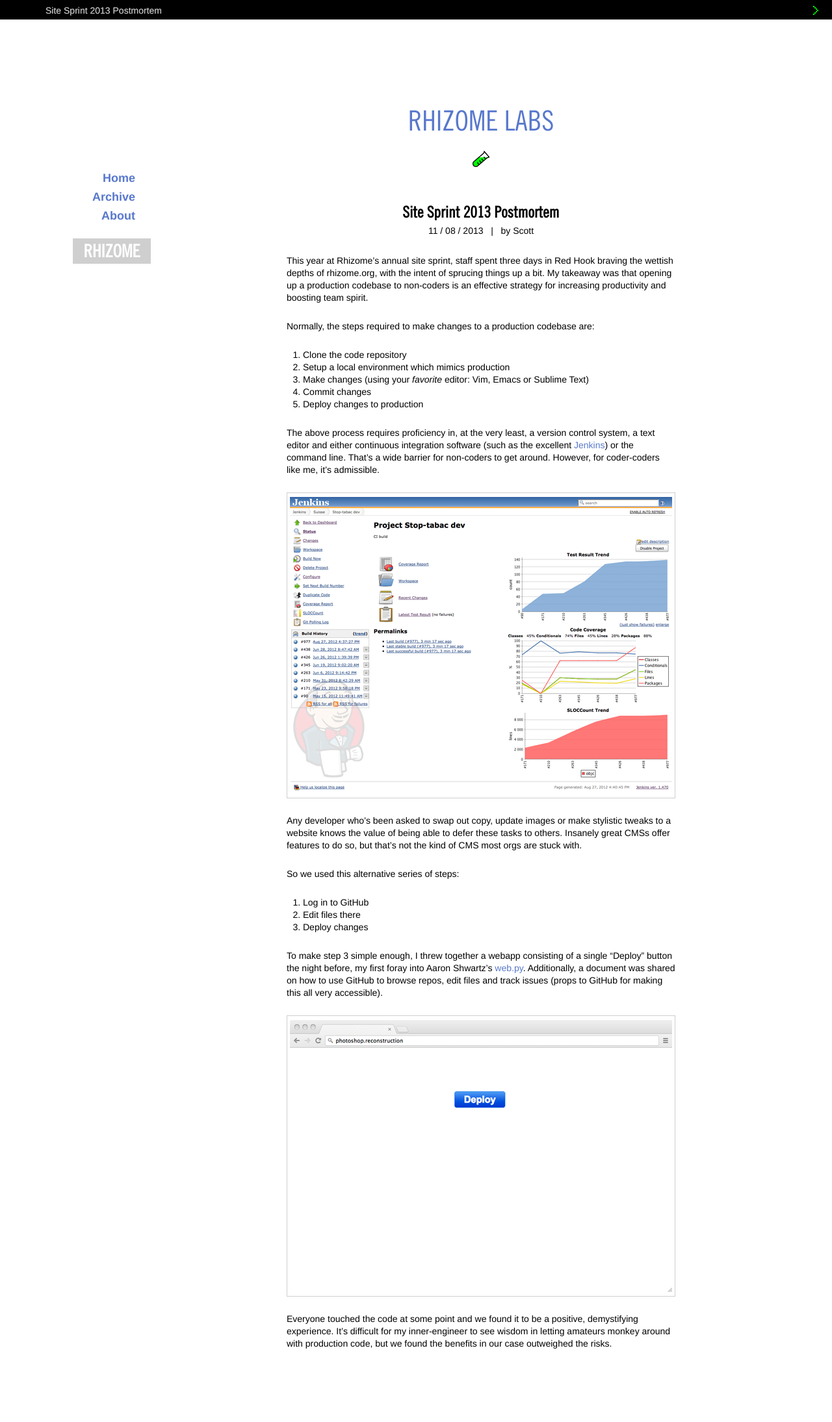
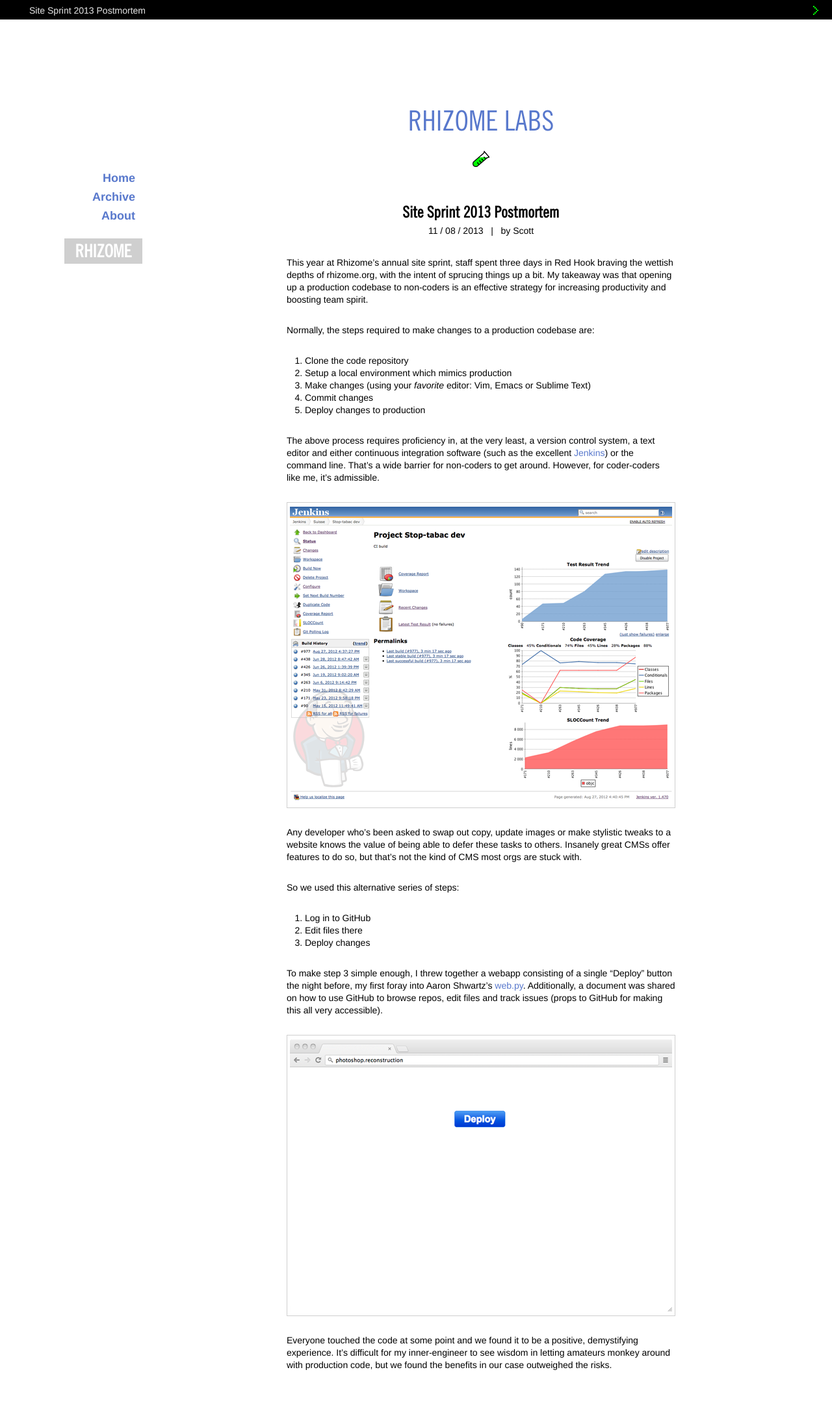
Before and after one commit to rhizomedotorg/rhizomedotorg.github.io, a Jekyll site: the page built from index.html, in a window 1280 px wide. Shown: the whole page at 65% size. Built offline with Jekyll 4.4.1, drawn with Linux system fonts in a browser that asks for light colours; the list of posts is cut into pages by our own code; comment, search, counter and statistics services are not loaded; before the commit the page ends 2153 px from its top, so only the background shows below that.

Commit message:
updated styles

```diff
--- a/assets/css/style.css
+++ b/assets/css/style.css
@@ -28,8 +28,8 @@
     padding: 0;
 }
 
-ol, ul {
-    margin: 0 0 25px 25px;
+article ol, article ul {
+    margin: 0 0 2em 2em;
 }
 
 ol li {
@@ -175,7 +175,7 @@
 }
 
 article p {
-    margin: 0 0 25px 0;
+    margin: 0 0 2em 0;
 }
 
 article h2 {
@@ -203,7 +203,7 @@
     text-align: center;
     font-size: 14px;
     line-height: 24px;
-    margin: 2px 0 25px 0;
+    margin: 2px 0 2em 0;
 }
 
 @media (max-width: 926px) {
@@ -224,7 +224,7 @@
     width: 596px;
     text-align: center;
     border: 1px solid #cfcfcf;
-    margin-bottom: 25px;
+    margin-bottom: 2em;
 }
 
 @media (max-width: 926px) {
@@ -243,7 +243,7 @@
 
 @media (max-width: 926px) {
     article img {
-        margin-bottom: 25px;
+        margin-bottom: 2em;
     }
 }
 
```
